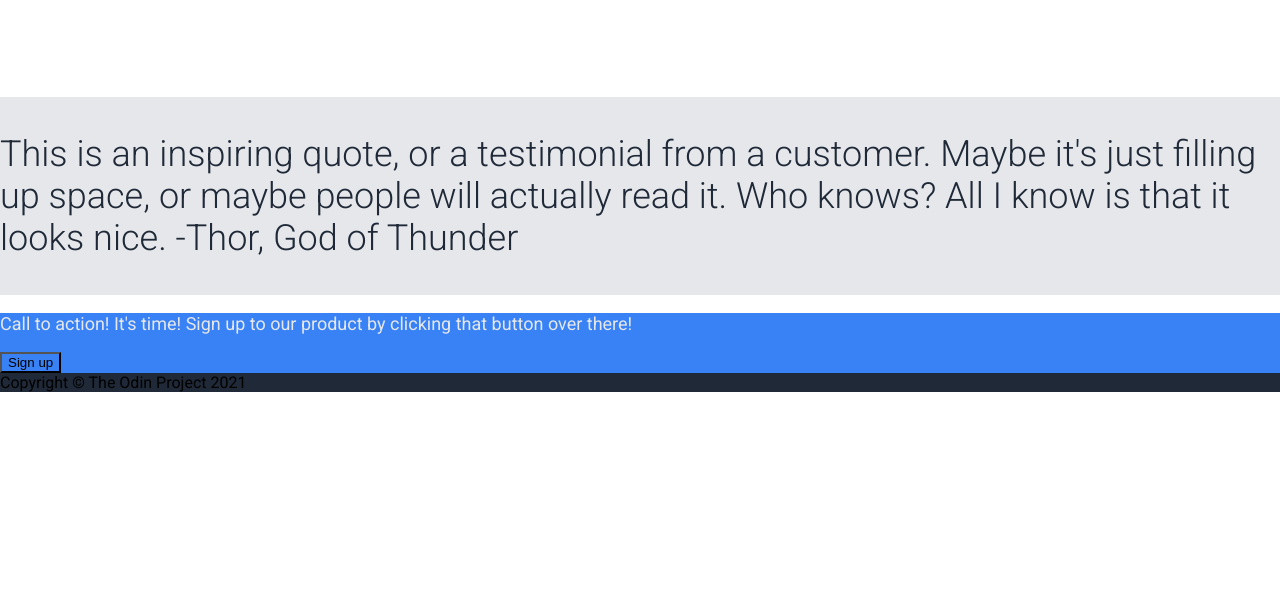
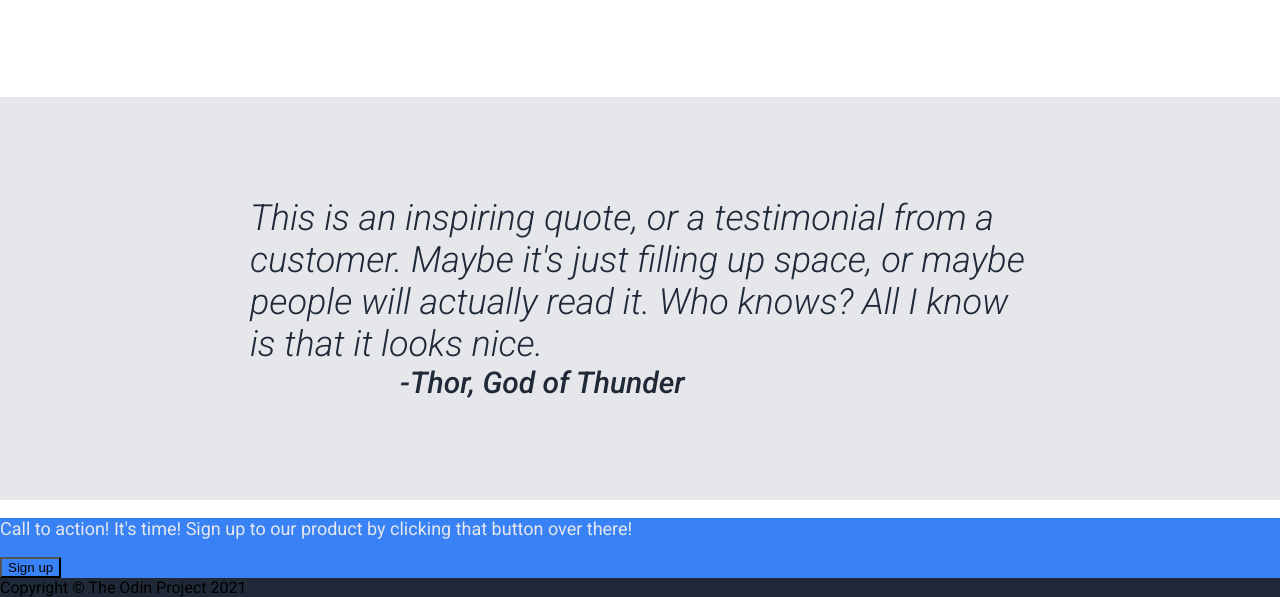
Before and after one commit to Arthurkfr/landing-page-project, a plain HTML site: page index.html in a window 1280 px wide. Shown: the part 969-1566 px from the top of the page. Before the commit the page ends 1361 px from the top, so only its background shows below. Drawn offline with Linux system fonts and the light colour scheme.

Commit message:
Add partial QUOTE BOX styles and HTML adjustments

```diff
--- a/index.html
+++ b/index.html
@@ -60,8 +60,9 @@
     <div class="quote-box">
         <div class="quote">
             <p>This is an inspiring quote, or a testimonial from a customer. Maybe it's just filling up space, or maybe
-                people will actually read it. Who knows? All I know is that it looks nice. -Thor, God of Thunder</p>
+                people will actually read it. Who knows? All I know is that it looks nice.</p>
         </div>
+        <div class="quote-signature">-Thor, God of Thunder</div>
     </div>
 
     <div class="action-box">
--- a/style.css
+++ b/style.css
@@ -62,9 +62,9 @@ a {
     margin: 0px;
 }
 
-.hero-image {
+/* .hero-image {
 
-}
+} */
 
 .hero-image img {
     width: 550px;
@@ -111,6 +111,37 @@ a {
     border-radius: 10px;
 }
 
+/* QUOTE BOX */
+
+.quote-box {
+    padding: 100px;
+    background-color: #E5E7EB;
+    color: #1F2937;
+    font-size: 36px;
+    font-weight: 300;
+    font-style: italic;
+    /* FLEX */
+    display: flex;
+    flex-direction: column;
+    justify-content: center;
+    align-items: center;
+}
+
+.quote {
+    width: 780px;
+}
+
+.quote p {
+    margin: 0px;
+}
+
+.quote-signature {
+    width: 780px;
+   font-size: 30px;
+   font-weight: 500;
+   align-self: end;
+}
+
 .smaller-text, a {
     font-size: 18px;
     color: #E5E7EB;
@@ -124,12 +155,7 @@ a {
     background-color: #3882F6;
 }
 
-.quote-box {
-    background-color: #E5E7EB;
-    color: #1F2937;
-    font-size: 36px;
-    font-weight: 300;
-}
+
 
 .footer {
     background-color: #1F2937;
```
